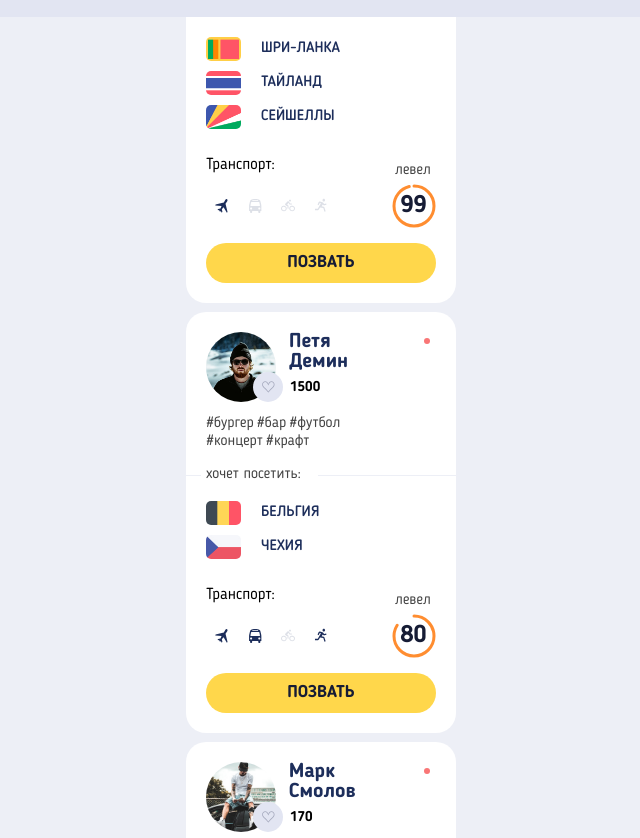
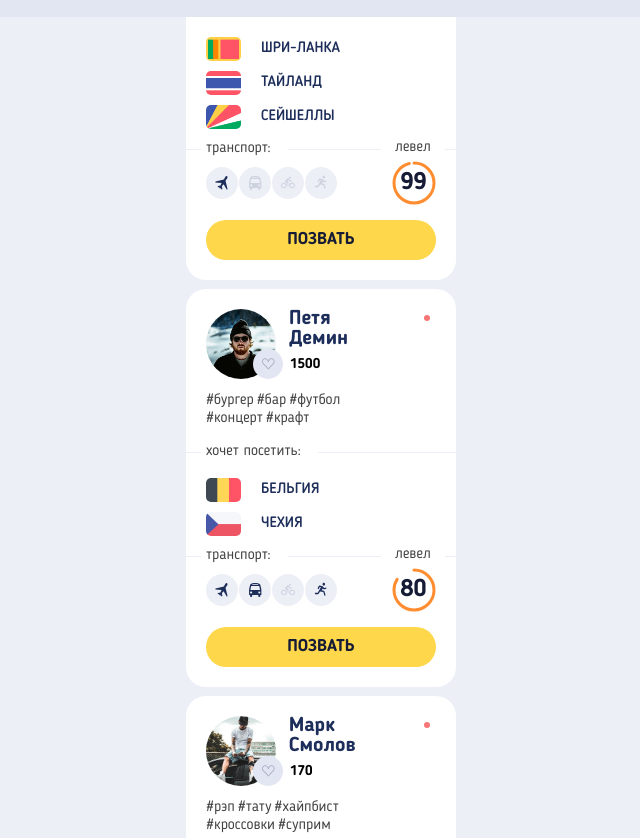
Before and after one commit to andreyCraftworkDesign/1295047-pognali-21, a plain HTML site: page source/catalog.html in a window 1280 px wide. Shown: the part 1402-2240 px from the top of the page, without its empty margins (319-959 px from the left). Drawn offline with nearby package versions, Linux system fonts and the light colour scheme; files that its build step writes are made by us from their sources.

Commit message:
refactoring

```diff
--- a/source/less/blocks/transport.less
+++ b/source/less/blocks/transport.less
@@ -1,3 +1,43 @@
+.transport__title {
+  position: relative;
+
+  margin-top: 0;
+  margin-bottom: 10px;
+
+  font-weight: 400;
+  font-style: normal;
+  font-size: 15px;
+  line-height: 16px;
+  color: @special-grey;
+  text-transform: lowercase;
+
+  &::before {
+    content: "";
+
+    position: absolute;
+    top: 8px;
+    left: -20px;
+
+    width: 15px;
+    height: 1px;
+
+    background-color: @basic-blue-lighten;
+  }
+
+  &::after {
+    content: "";
+
+    position: absolute;
+    top: 8px;
+    right: -119px;
+
+    width: 168px;
+    height: 1px;
+
+    background-color: @basic-blue-lighten;
+  }
+}
+
 .transport__list {
   display: flex;
   margin: 0;
@@ -15,7 +55,7 @@
   width: 32px;
   height: 32px;
   margin-right: 1px;
-
+  background-color: @basic-blue-lighten;
   border-radius: 50%;
 
   &:last-child {
```
